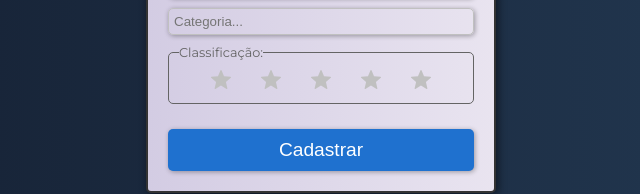
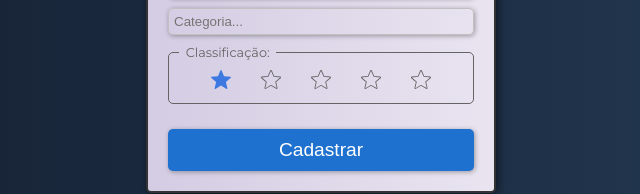
Before and after one commit to MaraisaFerreira/react-node-mysql-crud, a React (Vite) app in the folder client/: page / in a window 1280 px wide. Shown: the part 397-591 px from the top of the page, without its empty margins (319-959 px from the left). Built offline with nearby package versions, Linux system fonts and the light colour scheme; a web font is replaced by a local one.

Commit message:
fix radio label

```diff
--- a/client/src/components/RegisterContainer.jsx
+++ b/client/src/components/RegisterContainer.jsx
@@ -2,14 +2,23 @@ import { useState } from 'react';
 import './styles/RegisterContainer.css';
 
 import uncheckedURL from '../assets/star-unchecked.svg';
+import checkedURL from '../assets/star-checked.svg';
 
 export default function () {
-	const [game, setGame] = useState({});
+	const [game, setGame] = useState({ rating: 1 });
 
 	const handleNewGame = (ev) => {
 		setGame((prevState) => ({
 			...prevState,
 			[ev.target.name]: ev.target.value,
+		}));
+	};
+
+	const handleRating = (value) => {
+		console.log(value);
+		setGame((prevState) => ({
+			...prevState,
+			rating: value,
 		}));
 	};
 
@@ -47,27 +56,77 @@ export default function () {
 			/>
 
 			<fieldset className='radio-container'>
-				<legend> Classificação: </legend>
+				<legend> &nbsp; Classificação: &nbsp; </legend>
 
-				<input type='radio' name='rating' id='r1' title='1' />
-				<label htmlFor=''>
-					<img src={uncheckedURL} alt='1' />
+				<input
+					type='radio'
+					name='rating'
+					id='r1'
+					title='1'
+					onChange={(e) => handleRating(1)}
+				/>
+				<label htmlFor='r1'>
+					{game.rating === 1 ? (
+						<img src={checkedURL} alt='1' />
+					) : (
+						<img src={uncheckedURL} alt='1' />
+					)}
 				</label>
-				<input type='radio' name='rating' id='r2' title='2' />
-				<label htmlFor=''>
-					<img src={uncheckedURL} alt='2' />
+				<input
+					type='radio'
+					name='rating'
+					id='r2'
+					title='2'
+					onChange={(e) => handleRating(2)}
+				/>
+				<label htmlFor='r2'>
+					{game.rating === 2 ? (
+						<img src={checkedURL} alt='2' />
+					) : (
+						<img src={uncheckedURL} alt='2' />
+					)}
 				</label>
-				<input type='radio' name='rating' id='r3' title='3' />
-				<label htmlFor=''>
-					<img src={uncheckedURL} alt='3' />
+				<input
+					type='radio'
+					name='rating'
+					id='r3'
+					title='3'
+					onChange={(e) => handleRating(3)}
+				/>
+				<label htmlFor='r3'>
+					{game.rating === 3 ? (
+						<img src={checkedURL} alt='3' />
+					) : (
+						<img src={uncheckedURL} alt='3' />
+					)}
 				</label>
-				<input type='radio' name='rating' id='r4' title='4' />
-				<label htmlFor=''>
-					<img src={uncheckedURL} alt='4' />
+				<input
+					type='radio'
+					name='rating'
+					id='r4'
+					title='4'
+					onChange={(e) => handleRating(4)}
+				/>
+				<label htmlFor='r4'>
+					{game.rating === 4 ? (
+						<img src={checkedURL} alt='4' />
+					) : (
+						<img src={uncheckedURL} alt='4' />
+					)}
 				</label>
-				<input type='radio' name='rating' id='r5' title='5' />
-				<label htmlFor=''>
-					<img src={uncheckedURL} alt='5' />
+				<input
+					type='radio'
+					name='rating'
+					id='r5'
+					title='5'
+					onChange={(e) => handleRating(5)}
+				/>
+				<label htmlFor='r5'>
+					{game.rating === 5 ? (
+						<img src={checkedURL} alt='5' />
+					) : (
+						<img src={uncheckedURL} alt='5' />
+					)}
 				</label>
 			</fieldset>
 
--- a/client/src/components/styles/RegisterContainer.css
+++ b/client/src/components/styles/RegisterContainer.css
@@ -61,17 +61,17 @@
 	border-radius: 5px;
 	border: 1px solid #646464;
 }
+
 .Register-container .radio-container legend {
 	font-size: 0.8rem;
 	color: #646464;
 }
 
 .Register-container .radio-container input[type='radio'] {
-	visibility: none;
+	opacity: 0;
 
 	padding: 0;
 	margin: 0;
-	border: none;
 	width: 0;
 	height: 0;
 }
```
Also changed, not shown: client/src/assets/star-checked.svg, client/src/assets/star-unchecked.svg.
